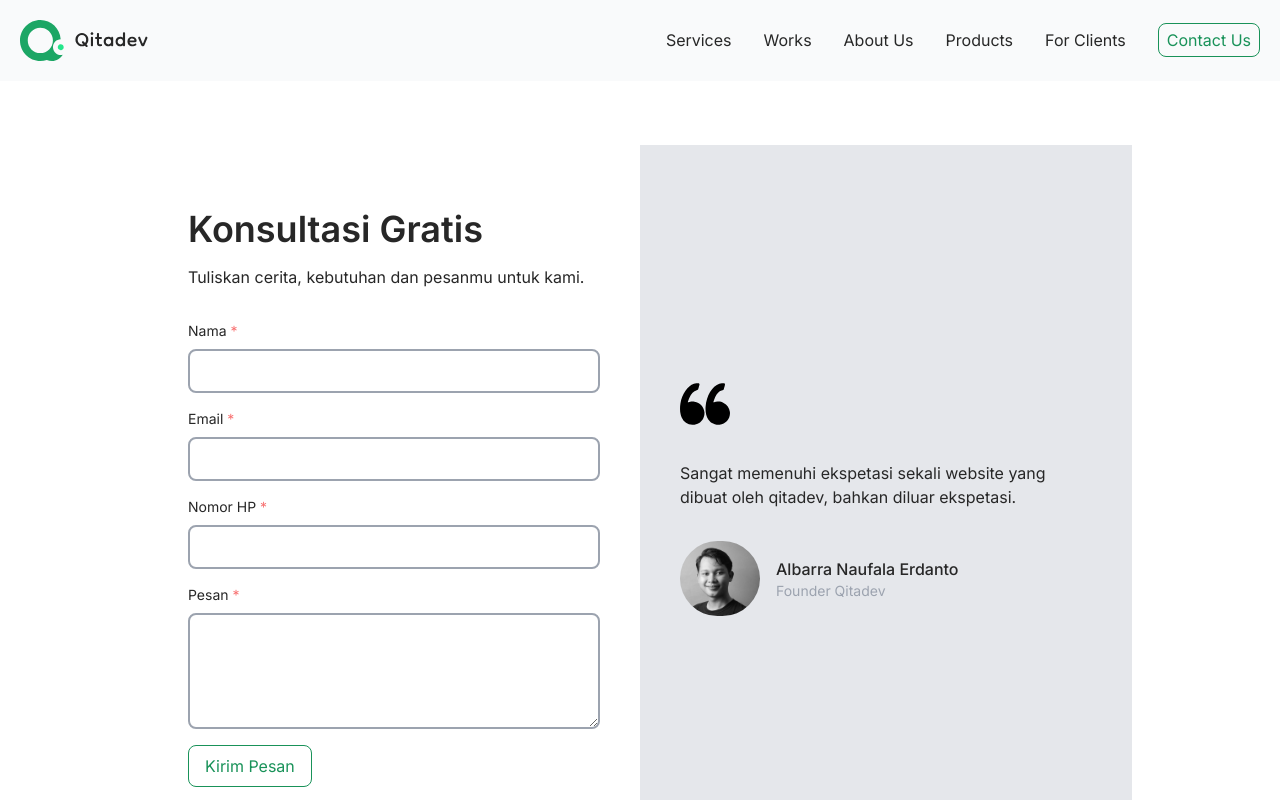
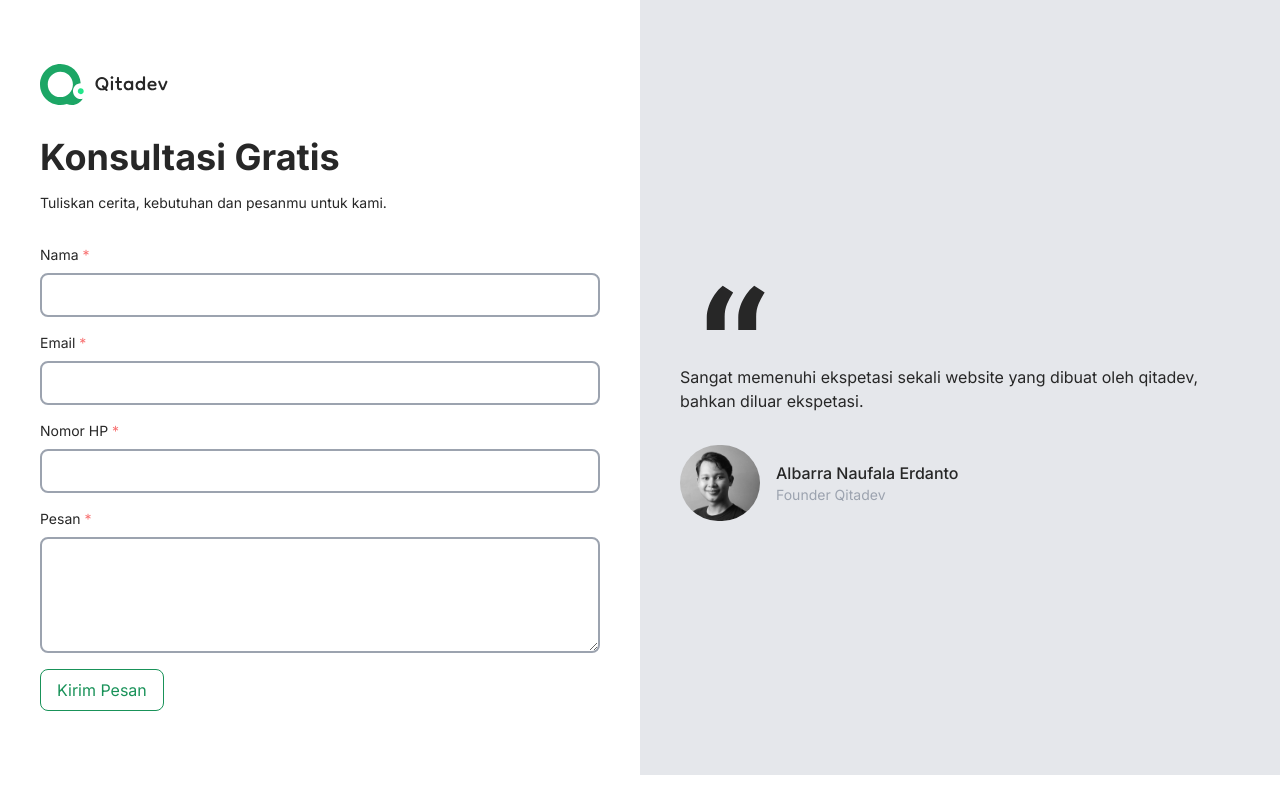
Before and after one commit to qitadev/qitadev-web, a Nuxt app: page /contact-us in a window 1280 px wide. Shown: the top 800 px of the page. Built offline with nearby package versions, Linux system fonts and the light colour scheme.

Commit message:
update contact us page

```diff
--- /dev/null
+++ b/layouts/without-header.vue
@@ -0,0 +1,13 @@
+<template>
+  <div class="min-h-screen flex flex-col">
+    <div class="flex-1">
+      <nuxt />
+    </div>
+  </div>
+</template>
+
+<script>
+export default {
+  name: 'WithoutHeader'
+}
+</script>
--- a/pages/contact-us.vue
+++ b/pages/contact-us.vue
@@ -1,12 +1,14 @@
 <template>
-  <div class="pb-24">
-    <section class="max-w-5xl mx-auto px-5">
-      <div class="grid grid-cols-1 md:grid-cols-12 mt-16">
+  <section>
+    <div class="grid grid-cols-1 md:grid-cols-12">
       <div class="col-span-1 md:col-span-6 flex flex-col items-start px-10 md:py-16">
-          <h1 class="font-semibold text-4xl">
+        <nuxt-link to="/">
+          <img src="~/static/images/qitadev-logo.svg" alt="Qitadev Logo" class="w-32">
+        </nuxt-link>
+        <h1 class="mt-8 font-bold text-4xl">
           Konsultasi Gratis
         </h1>
-          <p class="mt-4">
+        <p class="mt-4 text-sm">
           Tuliskan cerita, kebutuhan dan pesanmu untuk kami.
         </p>
         <form action="#" class="mt-8 w-full">
@@ -42,17 +44,16 @@
       <div class="col-span-1 md:col-span-6 bg-gray-200 flex justify-center items-center px-10 mt-8 md:mt-0 py-16">
         <div class="w-full flex flex-col items-start">
           <img
-              src="icons/quotation.svg"
+            src="~/static/icons/quotation.svg"
             alt="quotation"
-              width="50px"
-              height="50px"
+            class="h-28 w-28"
           >
-            <p class="mt-8">
+          <blockquote>
             Sangat memenuhi ekspetasi sekali website yang dibuat oleh qitadev, bahkan diluar ekspetasi.
-            </p>
+          </blockquote>
           <div class="flex items-center mt-8">
             <img
-                src="images/albarra.png"
+              src="~/static/images/albarra.png"
               alt="profile picture"
               class="rounded-full"
               width="80px"
@@ -71,11 +72,11 @@
       </div>
     </div>
   </section>
-  </div>
 </template>
 
 <script>
 export default {
-  name: 'ContactUsPage'
+  name: 'ContactUsPage',
+  layout: 'without-header'
 }
 </script>
```
Also changed, not shown: static/icons/quotation.svg. Lines whose indentation alone changed are shown as unchanged.
